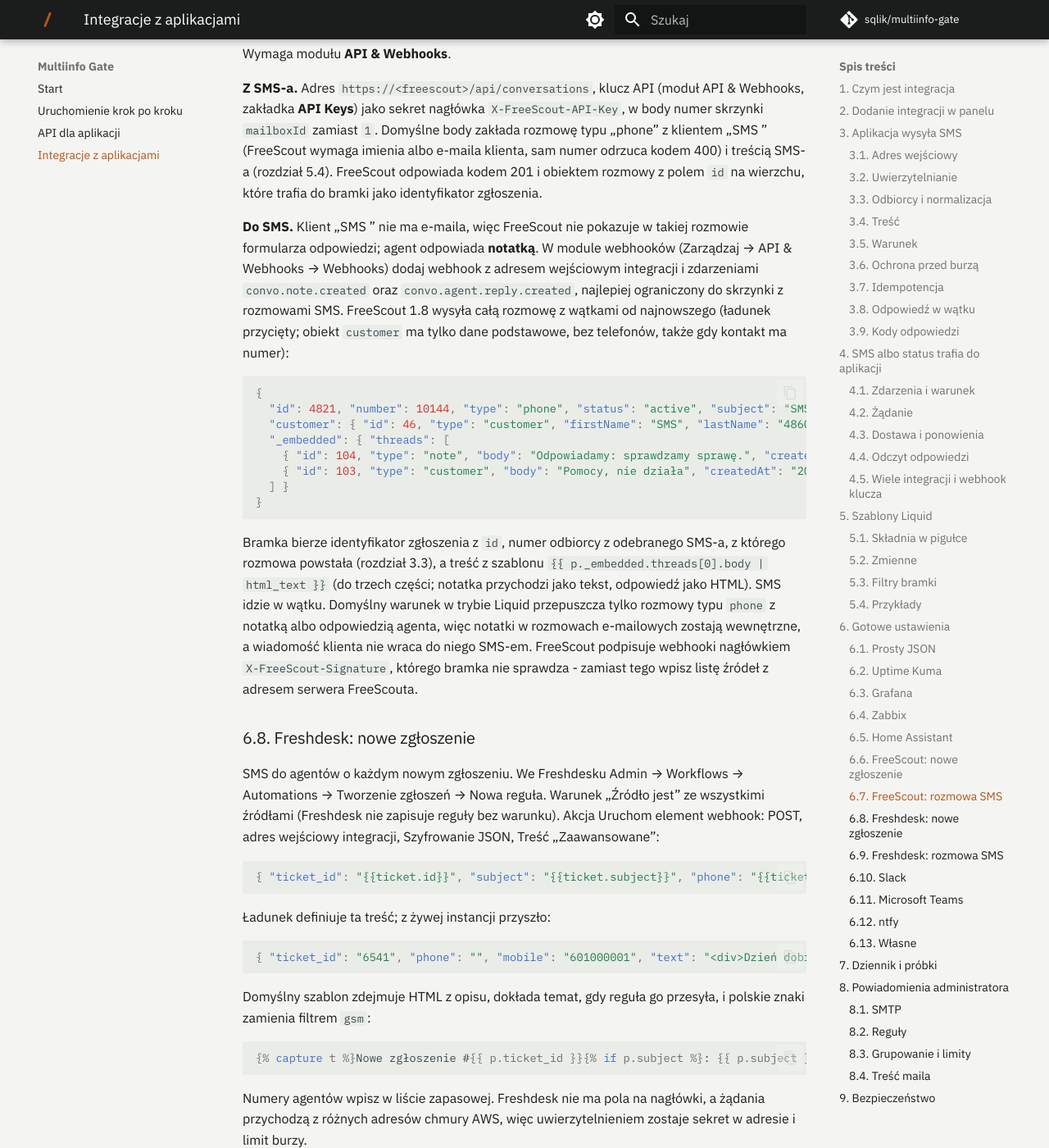
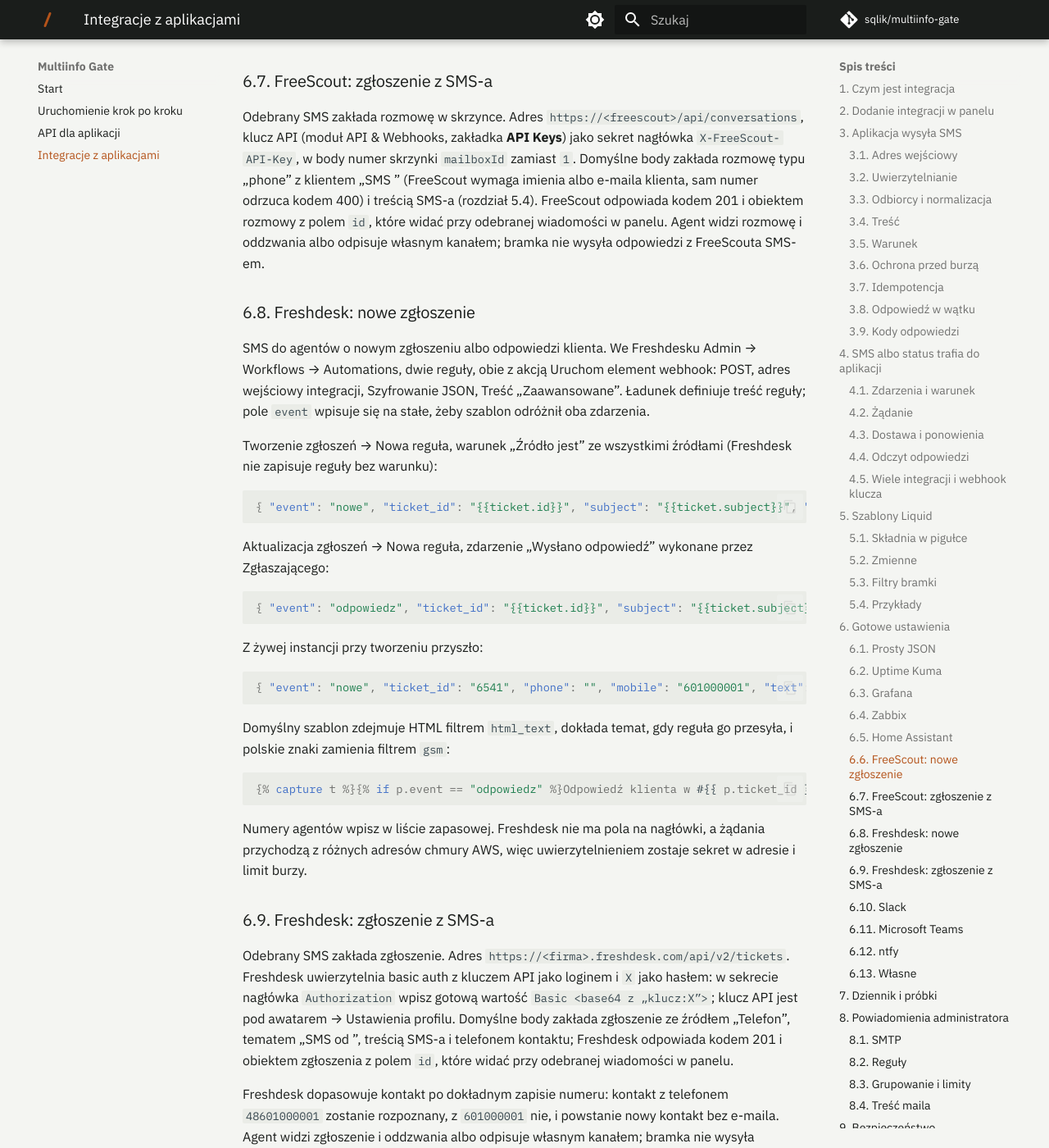
Before and after one commit to sqlik/multiinfo-gate, an MkDocs documentation site: the page built from docs/integracje.md, in a window 1280 px wide and 1400 px high, scrolled down 15546 px. Shown: the whole window at 82% size. Built offline with MkDocs 1.6.1 and Material for MkDocs 9.7.7, drawn with Linux system fonts in a browser that asks for light colours; comment, search, counter and statistics services are not loaded; some of the changed text lies outside the part shown.

Commit message:
feat(integracje): helpdeski uproszczone do dwóch akcji - SMS do agentów o zgłoszeniu i odpowiedzi klienta, zgłoszenie z SMS-a

````diff
--- a/docs/integracje.md
+++ b/docs/integracje.md
@@ -103,8 +103,8 @@ Numer bramka bierze z trzech źródeł, w tej kolejności:
 1. Ścieżka w ładunku (sekcja „Odbiorca”), np. `phone` albo `to`. Wartość może być tekstem
    z numerami po przecinku albo tablicą.
 2. Nadawca odebranego SMS-a, do którego pasuje identyfikator zgłoszenia z ładunku (rozdział 3.8).
-   Tak działają helpdeski: FreeScout nie przesyła w webhooku telefonu klienta, ale przesyła
-   identyfikator rozmowy, a bramka pamięta, z jakiego numeru rozmowa powstała.
+   Dla własnych integracji, w których aplikacja przesyła identyfikator zgłoszenia założonego
+   z SMS-a, ale nie numer.
 3. Lista zapasowa z konfiguracji (jeden numer na linię) - tak działają Uptime Kuma i Grafana,
    które nie przesyłają numerów.
 
@@ -323,9 +323,9 @@ identyfikatory) są fikcyjne.
 | Zabbix | tak | nie | nagłówek `Authorization` |
 | Home Assistant | tak | tak | opcjonalny nagłówek |
 | FreeScout: nowe zgłoszenie | tak | nie | lista źródeł |
-| FreeScout: rozmowa SMS | tak | tak | lista źródeł |
+| FreeScout: zgłoszenie z SMS-a | nie | tak | nie dotyczy |
 | Freshdesk: nowe zgłoszenie | tak | nie | sekret w adresie |
-| Freshdesk: rozmowa SMS | tak | tak | sekret w adresie |
+| Freshdesk: zgłoszenie z SMS-a | nie | tak | nie dotyczy |
 | Slack | nie | tak | nie dotyczy |
 | Microsoft Teams | nie | tak | nie dotyczy |
 | ntfy | nie | tak | nie dotyczy |
@@ -470,14 +470,14 @@ albo wystaw Home Assistanta pod adresem publicznym.
 
 ### 6.6. FreeScout: nowe zgłoszenie
 
-SMS do agentów, gdy we FreeScoucie pojawia się nowa rozmowa. Wymaga modułu **API & Webhooks**.
-Zarządzaj → API & Webhooks → Webhooks → Dodaj: URL to adres wejściowy integracji, zdarzenie
-`convo.created`. Numery agentów wpisz w bramce w liście zapasowej. FreeScout 1.8 wysyła całą
-rozmowę (ładunek przycięty):
+SMS do agentów, gdy we FreeScoucie pojawia się nowa rozmowa albo klient odpowiada. Wymaga modułu
+**API & Webhooks**. Zarządzaj → API & Webhooks → Webhooks → Dodaj: URL to adres wejściowy
+integracji, zdarzenia `convo.created` i `convo.customer.reply.created`. Numery agentów wpisz
+w bramce w liście zapasowej. FreeScout 1.8 wysyła całą rozmowę (ładunek przycięty):
 
 ```json
 {
-  "id": 45, "number": 10143, "type": "email", "status": "active", "subject": "[Zgłoszenie] Nie działa logowanie",
+  "id": 45, "number": 10143, "threadsCount": 0, "type": "email", "status": "active", "subject": "[Zgłoszenie] Nie działa logowanie",
   "preview": "Dzień dobry, od rana nie mogę się zalogować do panelu klienta.", "mailboxId": 3,
   "customer": { "id": 8, "type": "customer", "firstName": "Anna", "lastName": "Nowak", "email": "anna@example" },
   "source": { "type": "email", "via": "customer" },
@@ -485,109 +485,77 @@ rozmowę (ładunek przycięty):
 }
 ```
 
-Domyślny szablon; filtr `gsm` na całości zdejmuje polskie znaki, żeby SMS mieścił 160 znaków:
+Domyślny szablon rozróżnia nową rozmowę od odpowiedzi po liczbie wątków, a filtr `gsm` na
+całości zdejmuje polskie znaki, żeby SMS mieścił 160 znaków:
 
 ```liquid
-{% capture t %}Nowe zgłoszenie #{{ p.number }} od {{ p.customer.firstName }} {{ p.customer.lastName }}: {{ p.subject | sms_truncate: 90 }}{% endcapture %}{{ t | gsm }}
+{% capture t %}{% if p.threadsCount > 1 %}Odpowiedź klienta w #{{ p.number }}{% else %}Nowe zgłoszenie #{{ p.number }}{% endif %} od {{ p.customer.firstName }} {{ p.customer.lastName }}: {{ p.subject | sms_truncate: 90 }}{% endcapture %}{{ t | gsm }}
 ```
 
-Warunek `mailboxId równe 3` ogranicza SMS-y do jednej skrzynki; `source.via równe customer`
-odsiewa rozmowy zakładane ręcznie przez agentów. FreeScout nie ma pola na nagłówki, więc zamiast
-tokenu wpisz listę źródeł z adresem serwera FreeScouta.
+Warunek `mailboxId równe 3` ogranicza SMS-y do jednej skrzynki. FreeScout nie ma pola na
+nagłówki, więc zamiast tokenu wpisz listę źródeł z adresem serwera FreeScouta. Obiekt
+`customer` w webhooku nie zawiera telefonów, także gdy kontakt ma numer.
 
-### 6.7. FreeScout: rozmowa SMS
+### 6.7. FreeScout: zgłoszenie z SMS-a
 
-Wymaga modułu **API & Webhooks**.
-
-**Z SMS-a.** Adres `https://<freescout>/api/conversations`, klucz API (moduł API & Webhooks,
-zakładka **API Keys**) jako sekret nagłówka `X-FreeScout-API-Key`, w body numer skrzynki
-`mailboxId` zamiast `1`. Domyślne body zakłada rozmowę typu „phone” z klientem „SMS <numer>”
-(FreeScout wymaga imienia albo e-maila klienta, sam numer odrzuca kodem 400) i treścią SMS-a
-(rozdział 5.4). FreeScout odpowiada kodem 201 i obiektem rozmowy z polem `id` na wierzchu, które
-trafia do bramki jako identyfikator zgłoszenia.
-
-**Do SMS.** Klient „SMS <numer>” nie ma e-maila, więc FreeScout nie pokazuje w takiej rozmowie
-formularza odpowiedzi; agent odpowiada **notatką**. W module webhooków (Zarządzaj → API &
-Webhooks → Webhooks) dodaj webhook z adresem wejściowym integracji i zdarzeniami
-`convo.note.created` oraz `convo.agent.reply.created`, najlepiej ograniczony do skrzynki
-z rozmowami SMS. FreeScout 1.8 wysyła całą rozmowę z wątkami od najnowszego (ładunek przycięty;
-obiekt `customer` ma tylko dane podstawowe, bez telefonów, także gdy kontakt ma numer):
-
-```json
-{
-  "id": 4821, "number": 10144, "type": "phone", "status": "active", "subject": "SMS od 48601000001", "mailboxId": 1,
-  "customer": { "id": 46, "type": "customer", "firstName": "SMS", "lastName": "48601000001", "email": "" },
-  "_embedded": { "threads": [
-    { "id": 104, "type": "note", "body": "Odpowiadamy: sprawdzamy sprawę.", "createdAt": "2026-09-02T17:43:15Z" },
-    { "id": 103, "type": "customer", "body": "Pomocy, nie działa", "createdAt": "2026-09-02T17:30:50Z" }
-  ] }
-}
-```
-
-Bramka bierze identyfikator zgłoszenia z `id`, numer odbiorcy z odebranego SMS-a, z którego
-rozmowa powstała (rozdział 3.3), a treść z szablonu
-`{{ p._embedded.threads[0].body | html_text }}` (do trzech części; notatka przychodzi
-jako tekst, odpowiedź jako HTML). SMS idzie w wątku. Domyślny warunek w trybie Liquid
-przepuszcza tylko rozmowy typu `phone` z notatką albo odpowiedzią agenta, więc notatki
-w rozmowach e-mailowych zostają wewnętrzne, a wiadomość klienta nie wraca do niego SMS-em.
-FreeScout podpisuje webhooki nagłówkiem `X-FreeScout-Signature`, którego bramka nie sprawdza -
-zamiast tego wpisz listę źródeł z adresem serwera FreeScouta.
+Odebrany SMS zakłada rozmowę w skrzynce. Adres `https://<freescout>/api/conversations`, klucz
+API (moduł API & Webhooks, zakładka **API Keys**) jako sekret nagłówka `X-FreeScout-API-Key`,
+w body numer skrzynki `mailboxId` zamiast `1`. Domyślne body zakłada rozmowę typu „phone”
+z klientem „SMS <numer>” (FreeScout wymaga imienia albo e-maila klienta, sam numer odrzuca
+kodem 400) i treścią SMS-a (rozdział 5.4). FreeScout odpowiada kodem 201 i obiektem rozmowy
+z polem `id`, które widać przy odebranej wiadomości w panelu. Agent widzi rozmowę i oddzwania
+albo odpisuje własnym kanałem; bramka nie wysyła odpowiedzi z FreeScouta SMS-em.
 
 ### 6.8. Freshdesk: nowe zgłoszenie
 
-SMS do agentów o każdym nowym zgłoszeniu. We Freshdesku Admin → Workflows → Automations →
-Tworzenie zgłoszeń → Nowa reguła. Warunek „Źródło jest” ze wszystkimi źródłami (Freshdesk nie
-zapisuje reguły bez warunku). Akcja Uruchom element webhook: POST, adres wejściowy integracji,
-Szyfrowanie JSON, Treść „Zaawansowane”:
+SMS do agentów o nowym zgłoszeniu albo odpowiedzi klienta. We Freshdesku Admin → Workflows →
+Automations, dwie reguły, obie z akcją Uruchom element webhook: POST, adres wejściowy
+integracji, Szyfrowanie JSON, Treść „Zaawansowane”. Ładunek definiuje treść reguły; pole
+`event` wpisuje się na stałe, żeby szablon odróżnił oba zdarzenia.
+
+Tworzenie zgłoszeń → Nowa reguła, warunek „Źródło jest” ze wszystkimi źródłami (Freshdesk nie
+zapisuje reguły bez warunku):
 
 ```json
-{ "ticket_id": "{{ticket.id}}", "subject": "{{ticket.subject}}", "phone": "{{ticket.contact.phone}}", "mobile": "{{ticket.contact.mobile}}", "text": "{{ticket.description}}" }
+{ "event": "nowe", "ticket_id": "{{ticket.id}}", "subject": "{{ticket.subject}}", "phone": "{{ticket.contact.phone}}", "mobile": "{{ticket.contact.mobile}}", "text": "{{ticket.description}}" }
 ```
 
-Ładunek definiuje ta treść; z żywej instancji przyszło:
+Aktualizacja zgłoszeń → Nowa reguła, zdarzenie „Wysłano odpowiedź” wykonane przez
+Zgłaszającego:
 
 ```json
-{ "ticket_id": "6541", "phone": "", "mobile": "601000001", "text": "<div>Dzień dobry, od rana nie mogę się zalogować do panelu klienta.</div>\n\n" }
+{ "event": "odpowiedz", "ticket_id": "{{ticket.id}}", "subject": "{{ticket.subject}}", "phone": "{{ticket.contact.phone}}", "mobile": "{{ticket.contact.mobile}}", "text": "{{ticket.latest_public_comment}}" }
 ```
 
-Domyślny szablon zdejmuje HTML z opisu, dokłada temat, gdy reguła go przesyła, i polskie znaki
-zamienia filtrem `gsm`:
+Z żywej instancji przy tworzeniu przyszło:
+
+```json
+{ "event": "nowe", "ticket_id": "6541", "phone": "", "mobile": "601000001", "text": "<div>Dzień dobry, od rana nie mogę się zalogować do panelu klienta.</div>\n\n" }
+```
+
+Domyślny szablon zdejmuje HTML filtrem `html_text`, dokłada temat, gdy reguła go przesyła,
+i polskie znaki zamienia filtrem `gsm`:
 
 ```liquid
-{% capture t %}Nowe zgłoszenie #{{ p.ticket_id }}{% if p.subject %}: {{ p.subject }}{% endif %} - {{ p.text | html_text | sms_truncate: 100 }}{% endcapture %}{{ t | gsm }}
+{% capture t %}{% if p.event == "odpowiedz" %}Odpowiedź klienta w #{{ p.ticket_id }}{% else %}Nowe zgłoszenie #{{ p.ticket_id }}{% endif %}{% if p.subject %}: {{ p.subject }}{% endif %} - {{ p.text | html_text | sms_truncate: 100 }}{% endcapture %}{{ t | gsm }}
 ```
 
 Numery agentów wpisz w liście zapasowej. Freshdesk nie ma pola na nagłówki, a żądania przychodzą
 z różnych adresów chmury AWS, więc uwierzytelnieniem zostaje sekret w adresie i limit burzy.
 
-### 6.9. Freshdesk: rozmowa SMS
+### 6.9. Freshdesk: zgłoszenie z SMS-a
 
-**Z SMS-a.** Adres `https://<firma>.freshdesk.com/api/v2/tickets`. Freshdesk uwierzytelnia
-basic auth z kluczem API jako loginem i `X` jako hasłem: w sekrecie nagłówka `Authorization`
-wpisz gotową wartość `Basic <base64 z „klucz:X”>`. Domyślne body zakłada zgłoszenie ze źródłem
-„Telefon”, tematem „SMS od <numer>”, treścią SMS-a i telefonem kontaktu; identyfikator
-zgłoszenia z odpowiedzi (`id`) trafia do bramki.
+Odebrany SMS zakłada zgłoszenie. Adres `https://<firma>.freshdesk.com/api/v2/tickets`.
+Freshdesk uwierzytelnia basic auth z kluczem API jako loginem i `X` jako hasłem: w sekrecie
+nagłówka `Authorization` wpisz gotową wartość `Basic <base64 z „klucz:X”>`; klucz API jest pod
+awatarem → Ustawienia profilu. Domyślne body zakłada zgłoszenie ze źródłem „Telefon”, tematem
+„SMS od <numer>”, treścią SMS-a i telefonem kontaktu; Freshdesk odpowiada kodem 201 i obiektem
+zgłoszenia z polem `id`, które widać przy odebranej wiadomości w panelu.
 
-**Do SMS.** Admin → Workflows → Automations → Aktualizacja zgłoszeń → Nowa reguła: zdarzenie
-„Wysłano odpowiedź” wykonane przez Konsultanta, warunek „Źródło jest Telefon” (żeby odpowiedzi
-w zwykłych zgłoszeniach nie szły SMS-em), akcja Uruchom element webhook, POST, adres wejściowy
-integracji, JSON, Treść „Zaawansowane”:
-
-```json
-{ "ticket_id": "{{ticket.id}}", "phone": "{{ticket.contact.phone}}", "mobile": "{{ticket.contact.mobile}}", "text": "{{ticket.latest_public_comment}}" }
-```
-
-Z żywej instancji przyszło (odpowiedź ma przedrostek z nazwiskiem agenta i jego stopkę HTML):
-
-```json
-{ "ticket_id": "6541", "phone": "", "mobile": "601000001",
-  "text": "Anna Kowalska : <div style='font-family:Helvetica Neue'>Dziękujemy, sprawa rozwiązana.<div><br></div><div><strong>Anna Kowalska</strong></div></div>" }
-```
-
-Bramka bierze identyfikator zgłoszenia z `ticket_id`, numer ze ścieżki `phone` (zgłoszenia
-zakładane przez bramkę mają go wypełniony), a bez niego z odebranego SMS-a dopasowanego po
-zgłoszeniu; treść z szablonu `{{ p.text | html_text }}` do trzech części. Stopka agenta
-wchodzi do SMS-a, więc agentom obsługującym SMS-y warto ją wyłączyć.
+Freshdesk dopasowuje kontakt po dokładnym zapisie numeru: kontakt z telefonem `48601000001`
+zostanie rozpoznany, z `601000001` nie, i powstanie nowy kontakt bez e-maila. Agent widzi
+zgłoszenie i oddzwania albo odpisuje własnym kanałem; bramka nie wysyła odpowiedzi z Freshdeska
+SMS-em.
 
 ### 6.10. Slack
 
````
Also changed, not shown: other parts of docs/integracje.md (+5 -5 lines), 5 other files.
